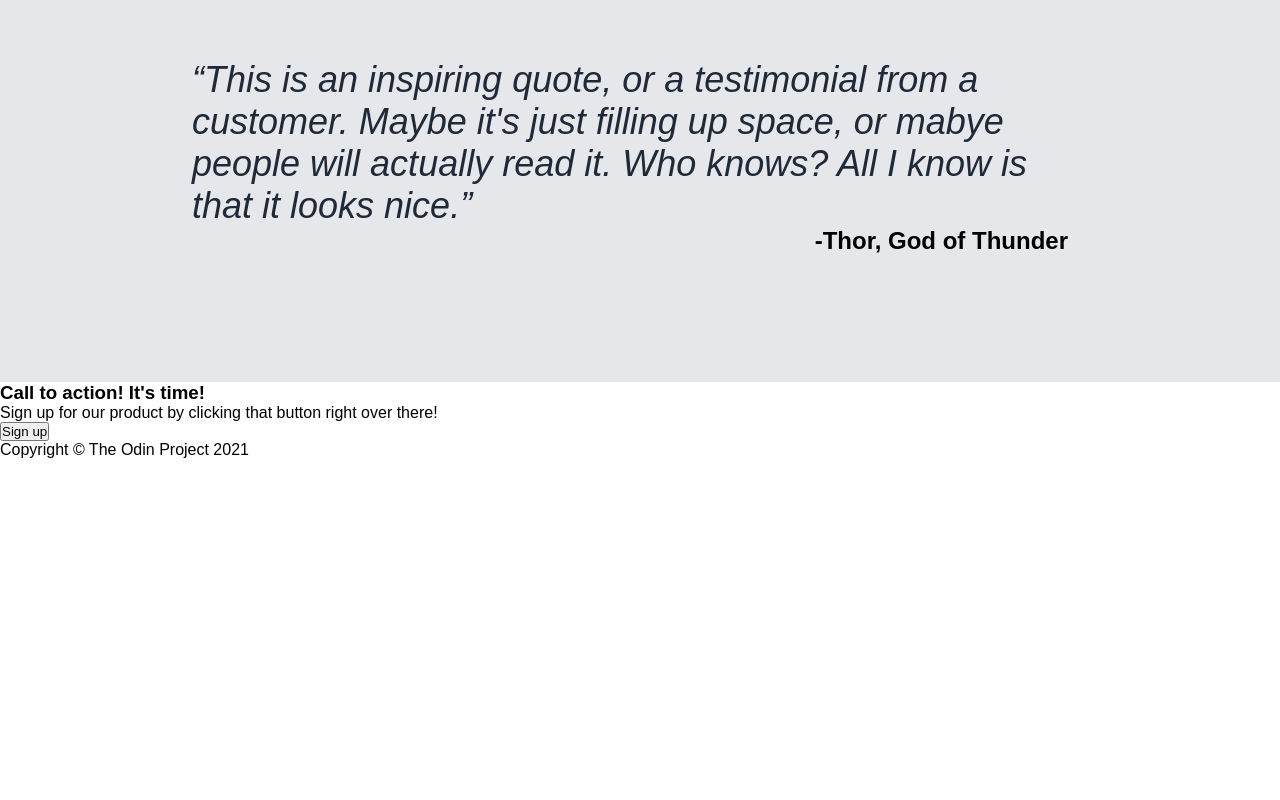
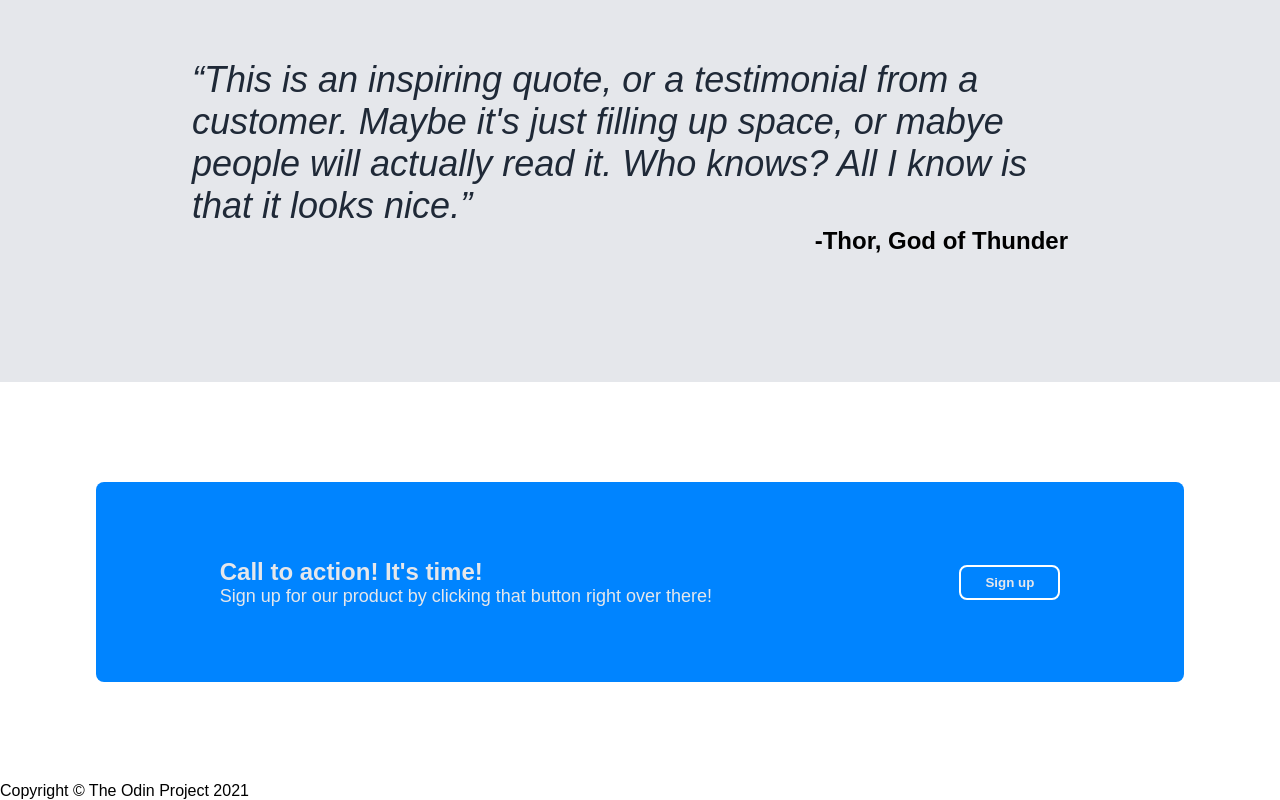
Before and after one commit to alexanderherta/landing-page, a plain HTML site: page index.html in a window 1280 px wide. Shown: the part 1018-1818 px from the top of the page. Before the commit the page ends 1477 px from the top, so only its background shows below. Drawn offline with Linux system fonts and the light colour scheme.

Commit message:
Style the join area of the webpage
A blue box with a sign up button was added so
users can register.

```diff
--- a/style.css
+++ b/style.css
@@ -157,3 +157,40 @@ nav {
   align-self: flex-end;
   margin-right: 20px;
 }
+
+.join {
+  height: 400px;
+  display: flex;
+  justify-content: center;
+  align-items: center;
+}
+
+.join-box {
+  height: 50%;
+  width: 85%;
+  background-color: rgb(0, 132, 255);
+  border-radius: 8px;
+  display: flex;
+  justify-content: space-around;
+  align-items: center;
+}
+
+.join-title {
+  color: #E5E7EB;
+  font-size: 24px;
+}
+
+.join-text {
+  color: #E5E7EB;
+  font-size: 18px;
+}
+
+.join-button {
+  background-color: rgb(0, 132, 255);
+  color: #E5E7EB;
+  font-weight: bold;
+  padding: 8px 24px;
+  border: 2px solid white;
+  border-radius: 8px;
+  cursor: pointer;
+}
```
